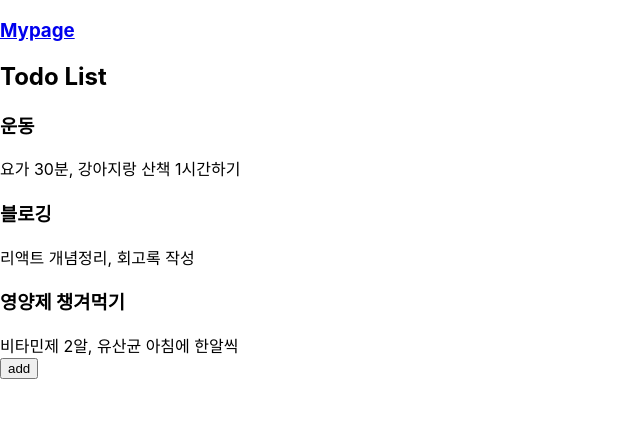
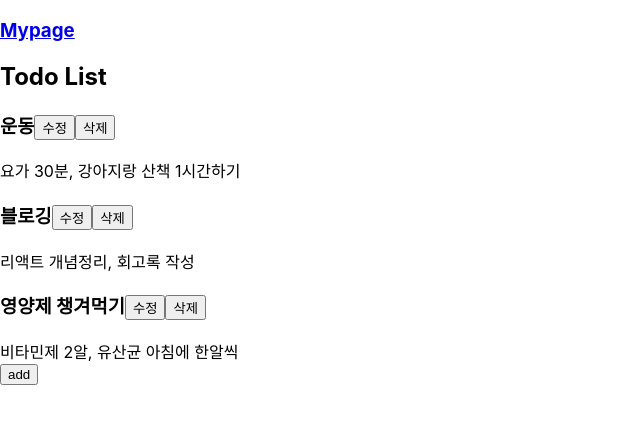
Before and after one commit to p33a33/WEDO_CLIENT, a React (Create React App) app: page /main in a window 1280 px wide. Shown: the top 424 px of the page, without its empty margins (0-640 px from the left). Built offline with nearby package versions, Linux system fonts and the light colour scheme.

Commit message:
[Updated]Client-Progress on modify feature:construction:

```diff
--- a/src/pages/Main.js
+++ b/src/pages/Main.js
@@ -1,21 +1,33 @@
 import React from 'react';
 import { withRouter, Link, useHistory } from 'react-router-dom';
 import axios from 'axios'
+import { render } from 'react-dom';
+import TodoEntry from "./TodoEntry"
 
 class Main extends React.Component {
     constructor() {
         super()
         this.state = {
-            opened: false,
+            isAddOpened: false,
+            isModifyOpened: false,
+            isDeleted: false,
             title: "",
             body: "",
         }
+        this.handleInputValue = this.handleInputValue.bind(this);
+        this.handleModify = this.handleModify.bind(this);
     }
+
     handleInputValue = (key) => (e) => {
         this.setState({ [key]: e.target.value });
     };
+
+    handleModify() {
+        this.setState({ isModifyOpened: !this.state.isModifyOpened })
+    };
+
     render() {
-        if (this.state.opened) {
+        if (this.state.isAddOpened) {
             return <div>
                 <Link to="/mypage"><h3>Mypage</h3></Link>
                 <div className="layout">
@@ -34,10 +46,10 @@ class Main extends React.Component {
                             e.preventDefault();
                             const { title, body } = this.state
                             this.props.todos.push({ title, body })
-                            this.setState({ opened: !this.state.opened })
+                            this.setState({ isAddOpened: !this.state.isAddOpened })
                             //return axios
                             //    .post("http://18.216.148.52:5000/todowrite", { title, body })
-                            //    .then(() => this.setState({ opened: !this.state.opened }))
+                            //    .then(() => this.setState({ isAddOpened: !this.state.isAddOpened }))
                             //    .catch((err) => {
                             //        alert("에러가 발생했습니다. 다시 시도해주세요.");
                             //        console.log(err);
@@ -59,15 +71,14 @@ class Main extends React.Component {
             <Link to="/mypage"><h3>Mypage</h3></Link>
             <div className="layout">
                 <h2>Todo List</h2>
-                {this.props.todos.map((todo) => {
-                    return <div className="todo-entry">
-                        <div><h3>{todo.title}</h3></div>
-                        <div>{todo.body}</div>
-                    </div>
+
+                {this.props.todos.map((todo, index) => {
+                    return <TodoEntry /*key={todo.id}*/ todoKey={index} isModifyOpened={this.state.isModifyOpened}
+                        title={todo.title} body={todo.body} handleModify={this.handleModify} handleNewData={this.props.handleNewData} />
                 }
                 )}
             </div>
-            <button onClick={() => { this.setState({ opened: !this.state.opened }) }}>add</button>
+            <button onClick={() => { this.setState({ isAddOpened: !this.state.isAddOpened }) }}>add</button>
         </div>
     }
 }
--- /dev/null
+++ b/src/pages/TodoEntry.js
@@ -0,0 +1,38 @@
+import React from 'react';
+
+const TodoEntry = (props) => {
+
+    if (props.isModifyOpened) {
+        let newTitle = props.title;
+        let newBody = props.body;
+        return <div className="todo-entry">
+            <form
+                onSubmit={(e) => {
+                    e.preventDefault();
+                    let data = { title: newTitle, body: newBody }
+                    props.handleModify()
+                    props.title = newTitle
+                    props.body = newBody
+                    console.log(data, props.todoKey)
+                }}
+            >
+                <div className="todo-title">
+                    <input defaultValue={props.title} onChange={(e) => { newTitle = e.target.value }}></input ><span><button type="submit" >수정</button><button>삭제</button></span></div>
+                <input defaultValue={props.body} onChange={(e) => { newBody = e.target.value }}></input>
+            </form>
+        </div>
+    }
+    return <div className="todo-entry">
+        <form>
+            <div className="todo-title">
+                <h3>{props.title}<span><button onClick={() => {
+                    props.handleModify()
+
+                }}>수정</button><button>삭제</button></span></h3></div>
+            <div>{props.body}</div>
+        </form>
+    </div>
+}
+
+
+export default TodoEntry;
```
